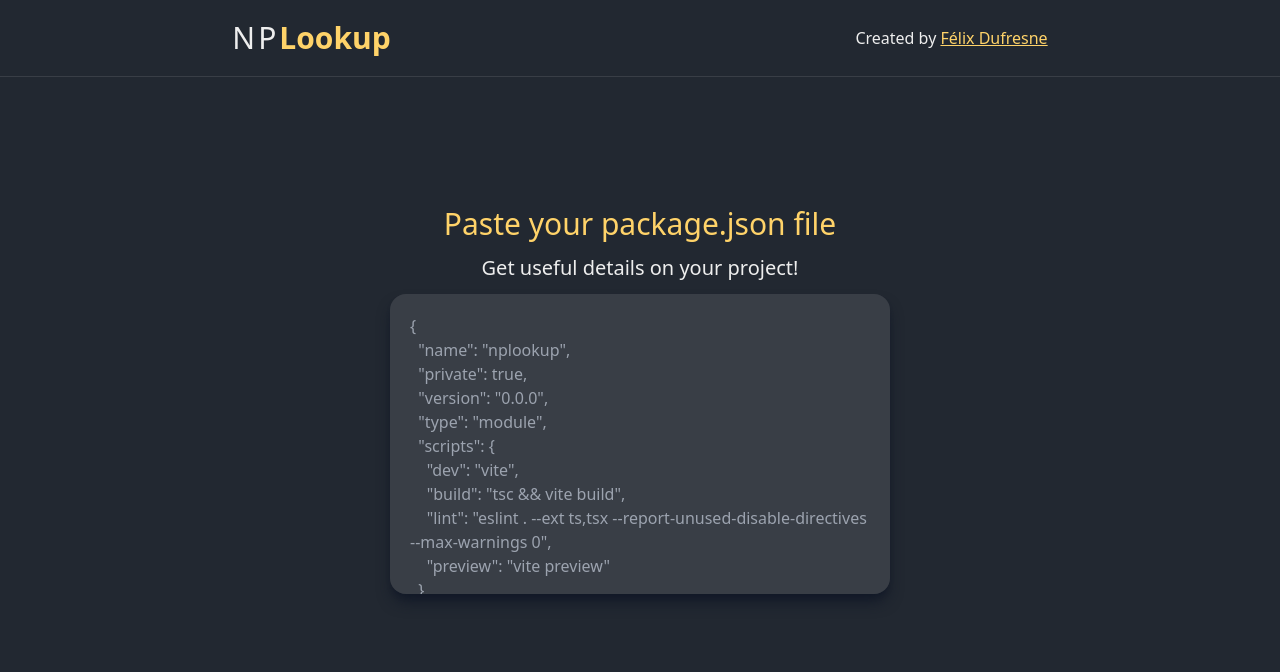
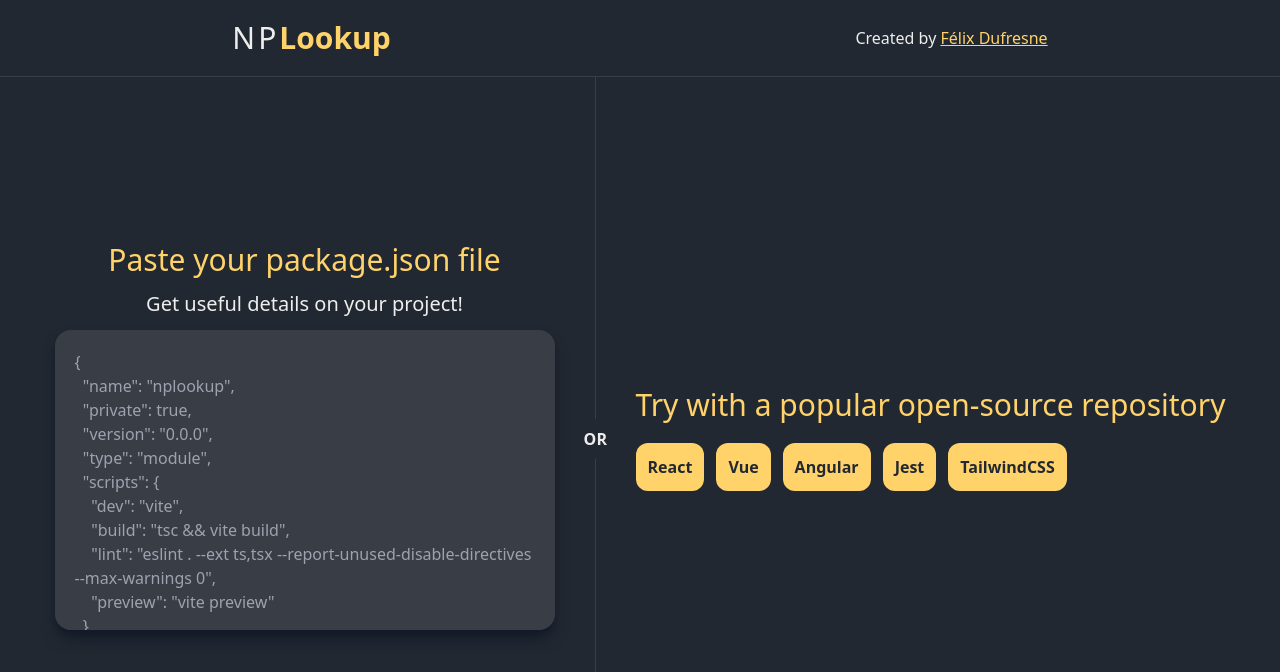
Before and after one commit to Duff97/nplookup, a React (Vite) app: page / in a window 1280 px wide. Shown: the top 672 px of the page. Built offline with nearby package versions, Linux system fonts and the light colour scheme.

Commit message:
added previews

```diff
--- a/src/App.tsx
+++ b/src/App.tsx
@@ -9,7 +9,7 @@ export default function App() {
   return (
     <main className='h-svh w-screen overflow-hidden flex flex-col bg-palette-1 text-palette-4'>
       <Navbar />
-      <div className='flex-grow'>
+      <div className='relative flex-grow'>
         <AnimatePresence>
           {!packageLoaded && <PackageInput />}
         </AnimatePresence>
--- a/src/components/Navbar.tsx
+++ b/src/components/Navbar.tsx
@@ -1,6 +1,6 @@
 const Navbar = () => {
   return (
-    <div className='flex justify-around py-5 border-b border-palette-2 items-center'>
+    <div className='bg-palette-1 flex justify-around py-5 border-b border-palette-2 items-center z-10'>
       <h1 className='text-3xl tracking-widest'>NP<span className="text-palette-3 font-bold tracking-normal">Lookup</span></h1>
       <h2>Created by <a className='underline text-palette-3' href={'https://www.fdufresne.me'} target='_blank'>Félix Dufresne</a></h2>
     </div>
--- a/src/components/PackageInput.tsx
+++ b/src/components/PackageInput.tsx
@@ -1,5 +1,5 @@
 import { usePackage } from "../providers/PackageProvider"
-import { packagePlaceholder } from "../utils/constants"
+import { packagePlaceholder, previewPackages } from "../utils/constants"
 import {motion} from 'framer-motion'
 
 const PackageInput = () => {
@@ -12,18 +12,39 @@ const PackageInput = () => {
     loadPackages(packages)
   }
 
+  const handlePreviewSelection = async (url: string) => {
+    const request = await fetch(url)
+    const raw = await request.text()
+    loadPackages(raw)
+  }
+
   return (
     <motion.div
-      className='flex flex-col items-center justify-center h-svh absolute top-0 w-full'
+      className='absolute inset-0 lg:flex flex-col lg:flex-row items-center justify-center bg-palette-1 overflow-y-auto px-3 py-10 lg:py-0'
       initial={{opacity: 1, translateX: 0}}
       exit={{opacity: 0, translateX: '-100%'}}
       transition={{duration:0.5}}
     >
-      <div className="text-center space-y-3 pb-3">
-        <h2 className='text-3xl text-palette-3'>Paste your package.json file</h2>
-        <h3 className="text-xl">Get useful details on your project!</h3>
+      <div>
+        <div className="text-center space-y-3 pb-3">
+          <h2 className='text-3xl text-palette-3'>Paste your package.json file</h2>
+          <h3 className="text-xl">Get useful details on your project!</h3>
+        </div>
+        <textarea className='resize-none hidescroll max-w-[500px] w-[90vw] h-[300px] rounded-2xl p-5 shadow-lg shadow-gray-900 bg-palette-2 focus:outline outline-2 outline-palette-3' placeholder={packagePlaceholder} onPaste={handlePackagePaste} />
       </div>
-      <textarea className='resize-none hidescroll max-w-[500px] w-[90vw] h-[300px] rounded-2xl p-5 shadow-lg shadow-gray-900 bg-palette-2 focus:outline outline-2 outline-palette-3' placeholder={packagePlaceholder} onPaste={handlePackagePaste} />
+      <div className="relative border-t lg:border-l border-palette-2 h-0 lg:h-full my-10 lg:my-0 w-full lg:w-0 flex justify-center items-center lg:mx-10">
+        <p className="relative bg-palette-1 p-2 flex flex-col justify-center lg:-top-0 font-semibold tracking-wide">OR</p>
+      </div>
+      <div className="space-y-5">
+        <h2 className="text-3xl text-palette-3">Try with a popular open-source repository</h2>
+        <div className='flex gap-3 flex-wrap'>
+          {previewPackages.map((preview, index) => (
+            <button key={index} className="bg-palette-3 rounded-xl p-3 text-palette-1 font-semibold font-xl" onClick={() => {handlePreviewSelection(preview.url)}}>
+              {preview.name}
+            </button>
+          ))}
+        </div>
+      </div>
     </motion.div>
   )
 }
--- a/src/components/PackageList.tsx
+++ b/src/components/PackageList.tsx
@@ -6,7 +6,7 @@ import Sheet from "./Sheet"
 
 const PackageList = () => {
 
-  const {packages, clearPackages, setPackageDetails} = usePackage()
+  const {repository, clearPackages, setPackageDetails} = usePackage()
 
   const handleReturnClick = () => {
     clearPackages()
@@ -20,13 +20,16 @@ const PackageList = () => {
       className="h-full w-screen flex overflow-hidden"
     >
       <div className="absolute w-full sm:w-[67%] left-0 bottom-0 top-0 space-y-10 px-3 sm:px-10 pt-10 flex-grow overflow-y-auto overflow-x-hidden pb-10">
-        <button onClick={handleReturnClick} className="flex gap-3 bg-palette-3 text-palette-1 p-2 rounded-2xl">
-          <ArrowLeft className="m-auto" />
-        </button>
+        <div className="flex items-center gap-3 text-xl lgtext-3xl font-semibold">
+          <button onClick={handleReturnClick} className="flex gap-3 bg-palette-3 text-palette-1 p-2 rounded-2xl">
+            <ArrowLeft className="m-auto" />
+          </button>
+          <h1>{`${repository.name} dependencies`}</h1>
+        </div>
         <div className="flex gap-3 flex-wrap">
-          {packages.map((item) => (
-            <button key={item.name} onClick={() => { setPackageDetails(item.name) }} className="bg-palette-3 text-palette-1 rounded-2xl p-5 flex flex-col gap-2 font-semibold shadow-md shadow-black">
-              <h2 className="text-xl">{item.name}</h2>
+          {repository.packages.map((item) => (
+            <button key={item.name} onClick={() => { setPackageDetails(item.name) }} className="bg-palette-3 text-palette-1 rounded-2xl p-2 lg:p-5 flex flex-col gap-2 font-semibold shadow-md shadow-black">
+              <h2 className="text-lg lg:text-xl">{item.name}</h2>
               <h3>{item.version}</h3>
             </button>
           ))}
--- a/src/providers/PackageProvider.tsx
+++ b/src/providers/PackageProvider.tsx
@@ -1,40 +1,40 @@
 import React, { createContext, useContext, useEffect, useState } from 'react'
-import { IPackage, IPackageDetails } from '../interface'
+import { IPackage, IPackageDetails, IRepository } from '../interface'
 
 interface IPackageContext {
-  packages: IPackage[]
-  setPackages: React.Dispatch<React.SetStateAction<IPackage[]>>
+  repository: IRepository
+  setRepository: React.Dispatch<React.SetStateAction<IRepository>>
   selectedPackage: IPackageDetails | null
   setSelectedPackage: React.Dispatch<React.SetStateAction<IPackageDetails | null>>
   isLoading: boolean
   setIsLoading: React.Dispatch<React.SetStateAction<boolean>>
 }
 
-const PackageContext = createContext<IPackageContext>({packages: [], setPackages: () => {}, selectedPackage: null, setSelectedPackage: () => {}, isLoading: false, setIsLoading: () => {}})
+const PackageContext = createContext<IPackageContext>({repository: {name: '', packages: []}, setRepository: () => {}, selectedPackage: null, setSelectedPackage: () => {}, isLoading: false, setIsLoading: () => {}})
 
 const PackageProvider = ({children} : {children: React.ReactNode}) => {
 
-  const storedPackages = window.localStorage.getItem('packages')
-  const defaultPackages = storedPackages ? JSON.parse(storedPackages) : []
-  const [packages, setPackages] = useState<IPackage[]>(defaultPackages)
+  const storedRepository = window.localStorage.getItem('repository')
+  const defaultRepository = storedRepository ? JSON.parse(storedRepository) : {name: '', packages: []}
+  const [repository, setRepository] = useState<IRepository>(defaultRepository)
   const [selectedPackage, setSelectedPackage] = useState<IPackageDetails | null>(null)
   const [isLoading, setIsLoading] = useState(false)
 
   useEffect(() => {
-    window.localStorage.setItem('packages', JSON.stringify(packages))
-  }, [packages])
+    window.localStorage.setItem('repository', JSON.stringify(repository))
+  }, [repository])
 
   return (
-    <PackageContext.Provider value={{packages, setPackages, selectedPackage, setSelectedPackage, isLoading, setIsLoading}}>
+    <PackageContext.Provider value={{repository, setRepository, selectedPackage, setSelectedPackage, isLoading, setIsLoading}}>
       {children}
     </PackageContext.Provider>
   )
 }
 
 const usePackage = () => {
-  const {packages, setPackages, selectedPackage, setSelectedPackage, isLoading, setIsLoading} = useContext(PackageContext)
+  const {repository, setRepository, selectedPackage, setSelectedPackage, isLoading, setIsLoading} = useContext(PackageContext)
 
-  const packageLoaded = packages.length > 0
+  const packageLoaded = repository.packages.length > 0
 
   const loadPackages = (strPackages : string) => {
     const packageJson = JSON.parse(strPackages)
@@ -49,7 +49,10 @@ const usePackage = () => {
       }
     }
 
-    setPackages(dependencies)
+    setRepository({
+      name: packageJson.name ?? '',
+      packages: dependencies
+    })
   }
 
   const fetchPackageDetails = async (name: string) => {
@@ -71,7 +74,10 @@ const usePackage = () => {
   }
 
   const clearPackages = () => {
-    setPackages([])
+    setRepository({
+      ...repository,
+      packages: []
+    })
     unselectPackage()
   }
 
@@ -81,7 +87,7 @@ const usePackage = () => {
 
 
 
-  return {packages, selectedPackage, isLoading, packageLoaded, loadPackages, clearPackages, setPackageDetails, unselectPackage}
+  return {repository, selectedPackage, isLoading, packageLoaded, loadPackages, clearPackages, setPackageDetails, unselectPackage}
 }
 
 export {PackageProvider, usePackage}
--- a/src/utils/constants.ts
+++ b/src/utils/constants.ts
@@ -1,3 +1,5 @@
+import { IPreviewPackage } from "../interface"
+
 export const packagePlaceholder = `{
   "name": "nplookup",
   "private": true,
@@ -30,3 +32,26 @@ export const packagePlaceholder = `{
   }
 }
 `
+
+export const previewPackages : IPreviewPackage[] = [
+  {
+    name: 'React',
+    url: 'https://raw.githubusercontent.com/facebook/react/main/package.json'
+  },
+  {
+    name: 'Vue',
+    url: 'https://raw.githubusercontent.com/vuejs/core/main/package.json'
+  },
+  {
+    name: 'Angular',
+    url: 'https://raw.githubusercontent.com/angular/angular/main/package.json'
+  },
+  {
+    name: 'Jest',
+    url: 'https://raw.githubusercontent.com/jestjs/jest/main/package.json'
+  },
+  {
+    name: 'TailwindCSS',
+    url: 'https://raw.githubusercontent.com/tailwindlabs/tailwindcss/next/package.json'
+  }
+]
```
Also changed, not shown: src/interface.ts (+10 -0 lines).
